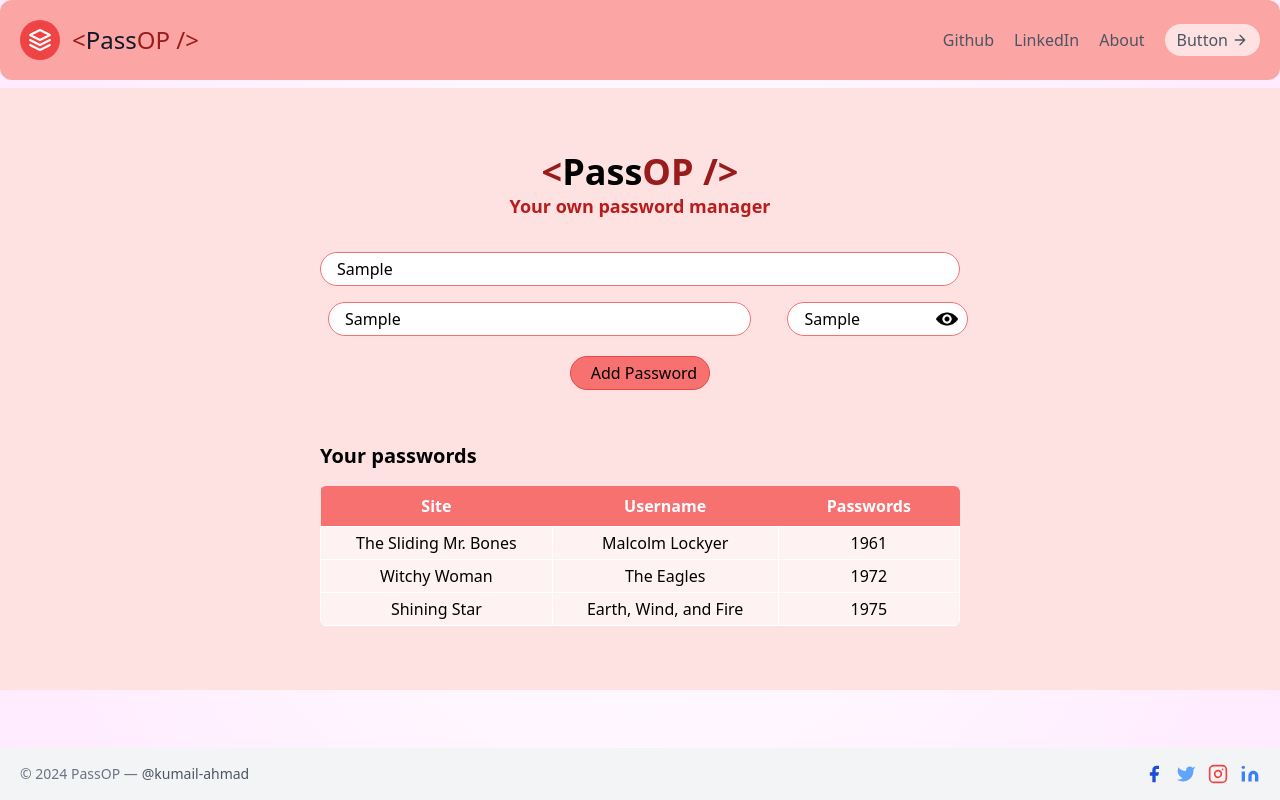
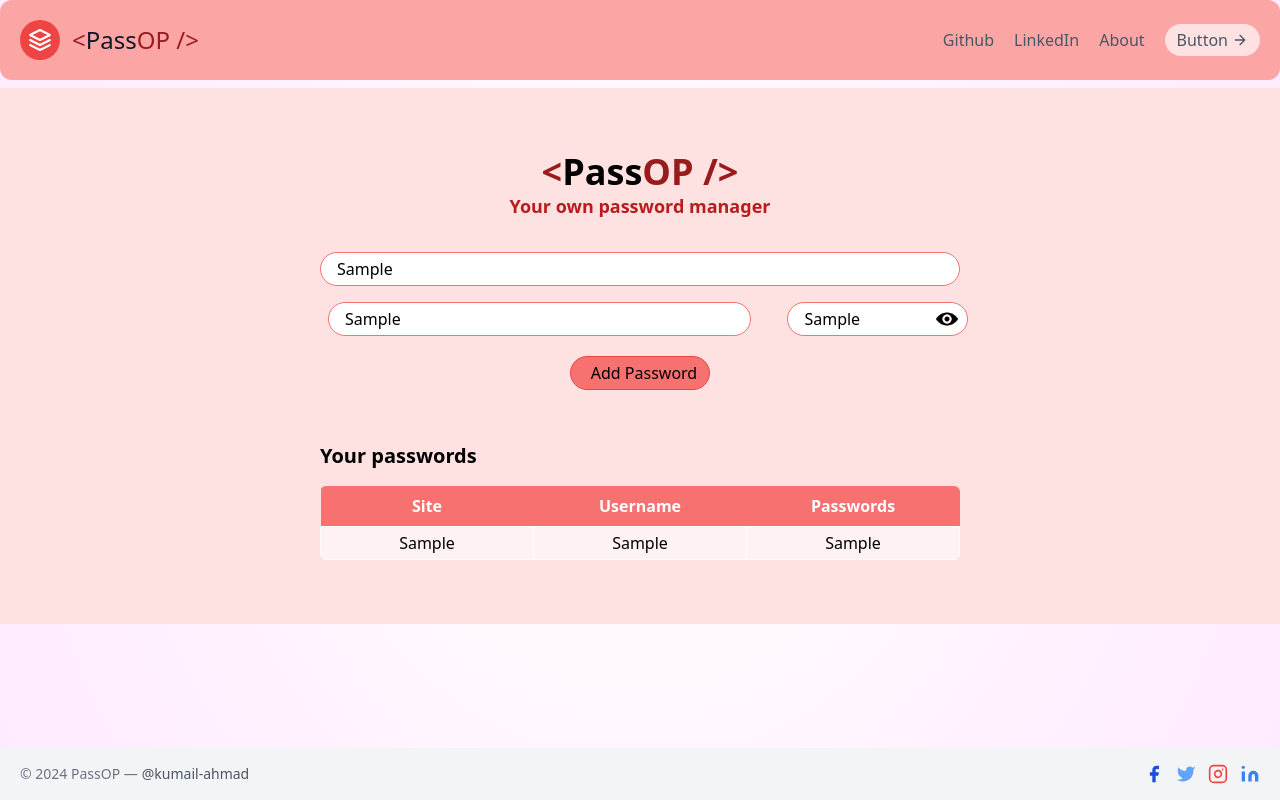
Before and after one commit to kumail-ahmad/pass-op, a React (Vite) app: page / in a window 1280 px wide. Both pictures are taken after typing "Sample", "Sample", "Sample" into the empty fields and a click on the button "Add Password". Built offline with nearby package versions, Linux system fonts and the light colour scheme; some icons are missing.

Commit message:
worked on tables and enhanced ui

```diff
--- a/src/components/manager.jsx
+++ b/src/components/manager.jsx
@@ -98,8 +98,10 @@ const Manager = () => {
         </div>
         <div className="passwords">
           <h2 className="font-bold text-xl py-4">Your passwords</h2>
-         { passwordsArray.length===0 && <div> No passwords to show !! Add some passwords </div>}
-         { passwordsArray.length !=0 &&
+          {passwordsArray.length === 0 && (
+            <div> No passwords to show !! Add some passwords </div>
+          )}
+          {passwordsArray.length != 0 && (
             <table className="table-auto w-full  rounded-md overflow-hidden">
               <thead className=" bg-red-400 text-white">
                 <tr>
@@ -109,24 +111,24 @@ const Manager = () => {
                 </tr>
               </thead>
               <tbody className="bg-red-50">
-              <tr>
-                <td className="text-center min-w-32 py-1 border border-white">The Sliding Mr. Bones </td>
-                <td className="text-center min-w-32 py-1 border border-white">Malcolm Lockyer</td>
-                <td className="text-center min-w-32 py-1 border border-white">1961</td>
+                {passwordsArray.map((item, index) => {
+                  return (
+                    <tr key={index}>
+                      <td className="text-center min-w-32 py-1 border border-white">
+                       <a href={item.site} target="_blank">{item.site}</a>
+                      </td>
+                      <td className="text-center min-w-32 py-1 border border-white">
+                        {item.username}
+                      </td>
+                      <td className="text-center min-w-32 py-1 border border-white">
+                        {item.password}
+                      </td>
                     </tr>
-              <tr>
-                <td className="text-center min-w-32 py-1 border border-white">Witchy Woman</td>
-                <td className="text-center min-w-32 py-1 border border-white">The Eagles</td>
-                <td className="text-center min-w-32 py-1 border border-white">1972</td>
-              </tr>
-              <tr>
-                <td className="text-center min-w-32 py-1 border border-white">Shining Star</td>
-                <td className="text-center min-w-32 py-1 border border-white">Earth, Wind, and Fire</td>
-                <td className="text-center min-w-32 py-1 border border-white">1975</td>
-              </tr>
+                  );
+                })}
               </tbody>
             </table>
-          }
+          )}
         </div>
       </div>
     </>
```
Lines whose indentation alone changed are shown as unchanged.
